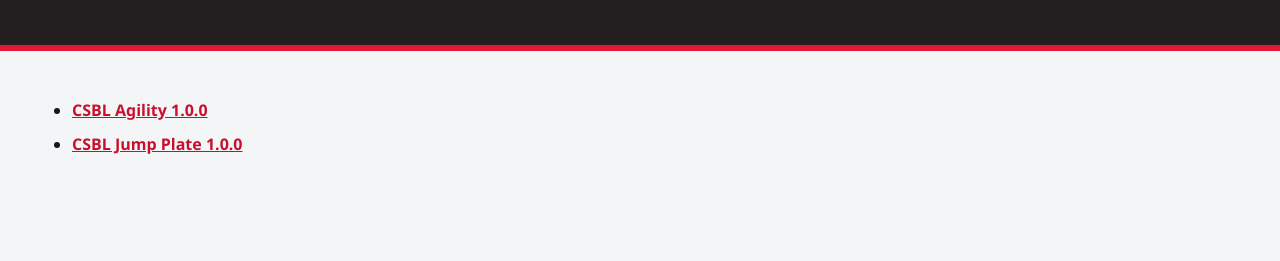
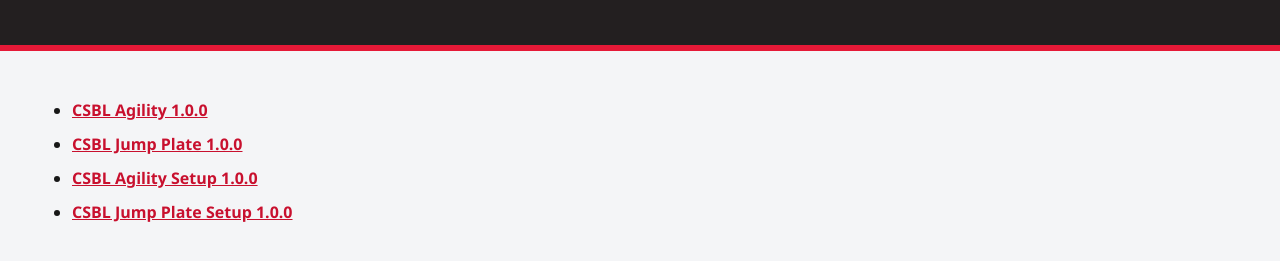
Before and after one commit to johanlantigua/csblpy, a plain HTML site: page docs/index.html in a window 1280 px wide. Shown: the part 143-404 px from the top of the page. Drawn offline with Linux system fonts and the light colour scheme.

Commit message:
Add Store installer build scripts

```diff
--- a/docs/index.html
+++ b/docs/index.html
@@ -39,6 +39,8 @@
       <ul>
         <li><a href="downloads/CSBL-Agility-1.0.0.exe">CSBL Agility 1.0.0</a></li>
         <li><a href="downloads/CSBL-Jump-Plate-1.0.0.exe">CSBL Jump Plate 1.0.0</a></li>
+        <li><a href="downloads/CSBL-Agility-Setup-1.0.0.exe">CSBL Agility Setup 1.0.0</a></li>
+        <li><a href="downloads/CSBL-Jump-Plate-Setup-1.0.0.exe">CSBL Jump Plate Setup 1.0.0</a></li>
       </ul>
     </main>
   </body>
```
Also changed, not shown: 3 other files.
